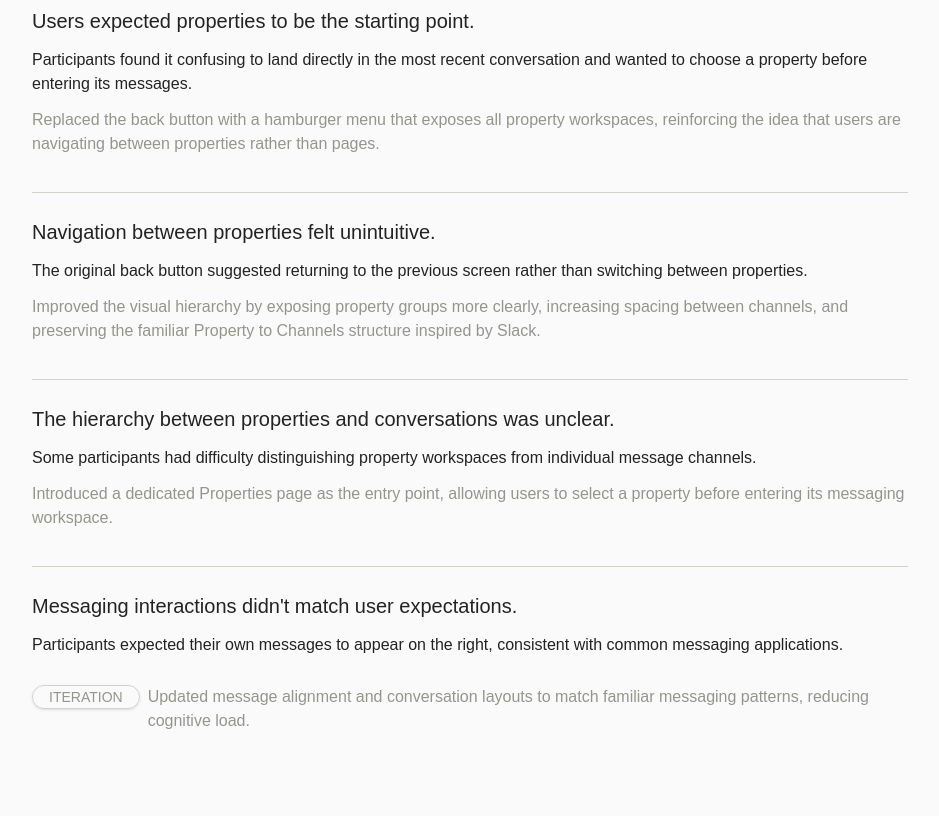
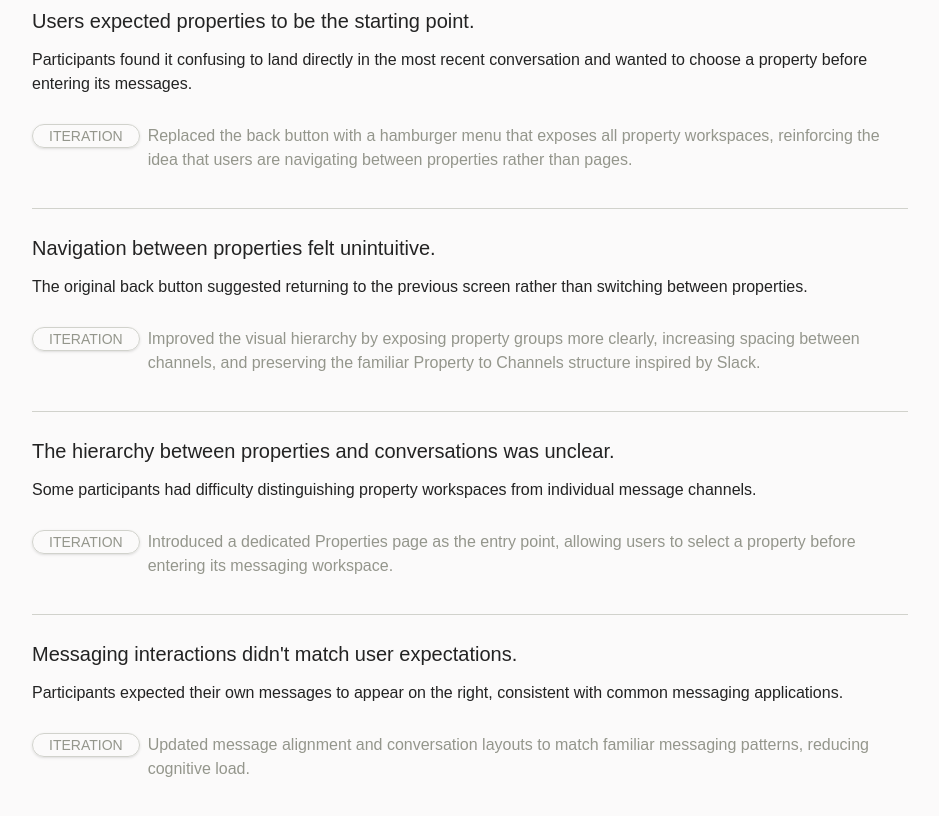
Before and after one commit to tranguyen-grc/portfolio2025, a React (Vite) app: page /bespoke in a window 1280 px wide. Shown: the part 5160-5976 px from the top of the page, without its empty margins (170-1109 px from the left). Built offline with nearby package versions, Linux system fonts and the light colour scheme; a web font is replaced by a local one.

Commit message:
fixed iteration tags in the bespoke page

```diff
--- a/src/pages/BespokeApp.jsx
+++ b/src/pages/BespokeApp.jsx
@@ -308,11 +308,16 @@ export default function BespokeApp() {
                     Participants found it confusing to land directly in the most recent conversation
                     and wanted to choose a property before entering its messages.
                   </p>
+                  <div className="flex mt-4 flex-col md:flex-row items-start gap-2 text-darkgray">
+                    <div className="shrink-0 rounded-full border border-mediumgray px-4 py-1 text-sm uppercase leading-none shadow-sm">
+                      Iteration
+                    </div>
                     <p className="text-darkgray">
                       Replaced the back button with a hamburger menu that exposes all property
                       workspaces, reinforcing the idea that users are navigating between properties
                       rather than pages.
                     </p>
+                  </div>
                 </li>
 
                 <li className="flex flex-col gap-[0.75rem] border-t border-mediumgray py-6">
@@ -323,11 +328,16 @@ export default function BespokeApp() {
                     The original back button suggested returning to the previous screen rather than
                     switching between properties.
                   </p>
+                  <div className="flex mt-4 flex-col md:flex-row items-start gap-2 text-darkgray">
+                    <div className="shrink-0 rounded-full border border-mediumgray px-4 py-1 text-sm uppercase leading-none shadow-sm">
+                      Iteration
+                    </div>
                     <p className="text-darkgray">
                       Improved the visual hierarchy by exposing property groups more clearly,
                       increasing spacing between channels, and preserving the familiar Property to
                       Channels structure inspired by Slack.
                     </p>
+                  </div>
                 </li>
 
                 <li className="flex flex-col gap-[0.75rem] border-t border-mediumgray py-6">
@@ -338,10 +348,15 @@ export default function BespokeApp() {
                     Some participants had difficulty distinguishing property workspaces from
                     individual message channels.
                   </p>
+                  <div className="flex mt-4 flex-col md:flex-row items-start gap-2 text-darkgray">
+                    <div className="shrink-0 rounded-full border border-mediumgray px-4 py-1 text-sm uppercase leading-none shadow-sm">
+                      Iteration
+                    </div>
                     <p className="text-darkgray">
                       Introduced a dedicated Properties page as the entry point, allowing users to
                       select a property before entering its messaging workspace.
                     </p>
+                  </div>
                 </li>
 
                 <li className="flex flex-col gap-[0.75rem] border-t border-mediumgray py-6">
```
Lines whose indentation alone changed are shown as unchanged.
